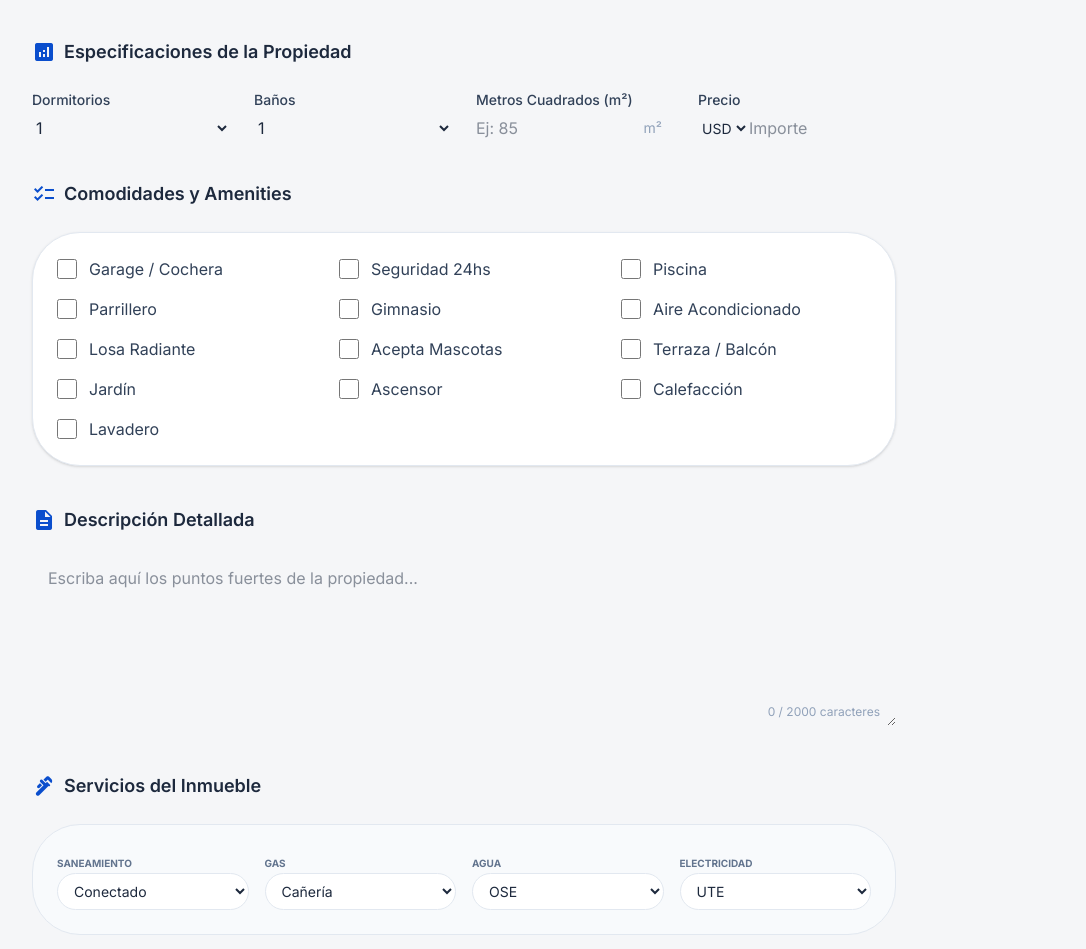
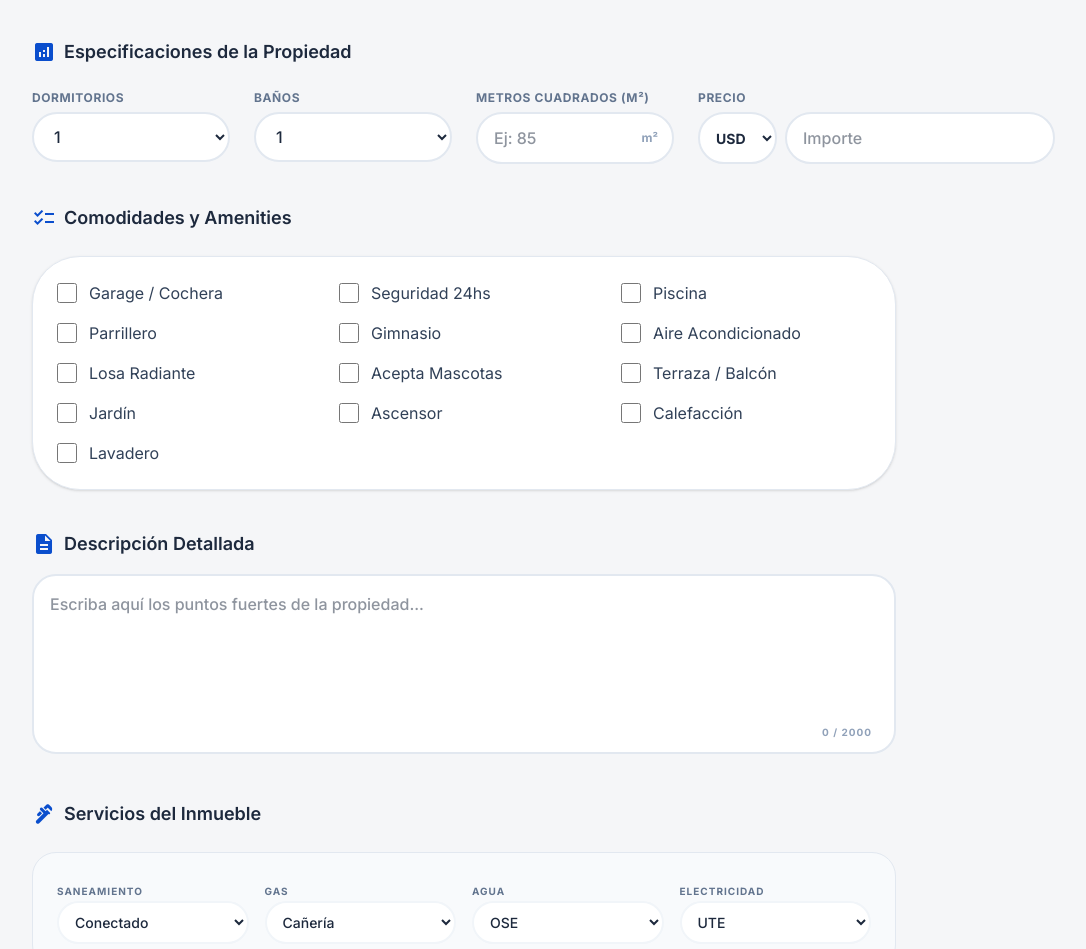
Before and after one commit to elferdi2024-ship-it/familia, a Next.js app: page /publish/details in a window 1280 px wide. Shown: the part 479-1428 px from the top of the page, without its empty margins (176-1262 px from the left). Built offline with nearby package versions, Linux system fonts and the light colour scheme; no server answers.

Commit message:
Fix image drag-and-drop and improve input visibility in publishing flow

```diff
--- a/app/publish/details/page.tsx
+++ b/app/publish/details/page.tsx
@@ -67,12 +67,12 @@ export default function PublishDetailsPage() {
                             <h2 className="text-lg font-semibold">Especificaciones de la Propiedad</h2>
                         </div>
                         <div className="grid grid-cols-1 sm:grid-cols-2 md:grid-cols-4 gap-6">
-                            <div>
-                                <label className="block text-sm font-medium text-slate-700 dark:text-slate-300 mb-1.5">Dormitorios</label>
+                            <div className="space-y-1.5">
+                                <label className="block text-xs font-bold uppercase tracking-wider text-slate-500 dark:text-slate-400">Dormitorios</label>
                                 <select
                                     value={data.bedrooms}
                                     onChange={(e) => updateData({ bedrooms: Number(e.target.value) })}
-                                    className="w-full rounded-lg border-slate-300 dark:border-slate-700 dark:bg-slate-900 focus:ring-primary focus:border-primary"
+                                    className="w-full px-4 py-3 rounded-xl border-2 border-slate-200 dark:border-slate-800 bg-white dark:bg-slate-900 focus:ring-2 focus:ring-primary focus:border-primary transition-all outline-none font-medium"
                                 >
                                     <option value={1}>1</option>
                                     <option value={2}>2</option>
@@ -80,12 +80,12 @@ export default function PublishDetailsPage() {
                                     <option value={4}>4+</option>
                                 </select>
                             </div>
-                            <div>
-                                <label className="block text-sm font-medium text-slate-700 dark:text-slate-300 mb-1.5">Baños</label>
+                            <div className="space-y-1.5">
+                                <label className="block text-xs font-bold uppercase tracking-wider text-slate-500 dark:text-slate-400">Baños</label>
                                 <select
                                     value={data.bathrooms}
                                     onChange={(e) => updateData({ bathrooms: Number(e.target.value) })}
-                                    className="w-full rounded-lg border-slate-300 dark:border-slate-700 dark:bg-slate-900 focus:ring-primary focus:border-primary"
+                                    className="w-full px-4 py-3 rounded-xl border-2 border-slate-200 dark:border-slate-800 bg-white dark:bg-slate-900 focus:ring-2 focus:ring-primary focus:border-primary transition-all outline-none font-medium"
                                 >
                                     <option value={1}>1</option>
                                     <option value={2}>2</option>
@@ -93,32 +93,32 @@ export default function PublishDetailsPage() {
                                     <option value={4}>4+</option>
                                 </select>
                             </div>
-                            <div>
-                                <label className="block text-sm font-medium text-slate-700 dark:text-slate-300 mb-1.5">Metros Cuadrados (m²)</label>
-                                <div className="relative">
+                            <div className="space-y-1.5">
+                                <label className="block text-xs font-bold uppercase tracking-wider text-slate-500 dark:text-slate-400">Metros Cuadrados (m²)</label>
+                                <div className="relative group">
                                     <input
-                                        className="w-full rounded-lg border-slate-300 dark:border-slate-700 dark:bg-slate-900 focus:ring-primary focus:border-primary pr-12"
+                                        className="w-full px-4 py-3 rounded-xl border-2 border-slate-200 dark:border-slate-800 bg-white dark:bg-slate-900 focus:ring-2 focus:ring-primary focus:border-primary transition-all outline-none font-medium pr-12"
                                         placeholder="Ej: 85"
                                         type="number"
                                         value={data.area || ""}
                                         onChange={(e) => updateData({ area: Number(e.target.value) })}
                                     />
-                                    <span className="absolute right-3 top-1/2 -translate-y-1/2 text-slate-400 text-sm">m²</span>
+                                    <span className="absolute right-4 top-1/2 -translate-y-1/2 text-slate-400 text-xs font-bold">m²</span>
                                 </div>
                             </div>
-                            <div>
-                                <label className="block text-sm font-medium text-slate-700 dark:text-slate-300 mb-1.5">Precio</label>
-                                <div className="flex">
+                            <div className="space-y-1.5">
+                                <label className="block text-xs font-bold uppercase tracking-wider text-slate-500 dark:text-slate-400">Precio</label>
+                                <div className="flex gap-2">
                                     <select
                                         value={data.currency}
                                         onChange={(e) => updateData({ currency: e.target.value as "USD" | "UYU" })}
-                                        className="rounded-l-lg border-r-0 border-slate-300 dark:border-slate-700 dark:bg-slate-900 focus:ring-primary focus:border-primary text-sm w-16"
+                                        className="w-24 px-3 py-3 rounded-xl border-2 border-slate-200 dark:border-slate-800 bg-white dark:bg-slate-900 focus:ring-2 focus:ring-primary focus:border-primary transition-all outline-none font-bold text-sm"
                                     >
                                         <option value="USD">USD</option>
                                         <option value="UYU">UYU</option>
                                     </select>
                                     <input
-                                        className="w-full rounded-r-lg border-slate-300 dark:border-slate-700 dark:bg-slate-900 focus:ring-primary focus:border-primary"
+                                        className="flex-1 px-4 py-3 rounded-xl border-2 border-slate-200 dark:border-slate-800 bg-white dark:bg-slate-900 focus:ring-2 focus:ring-primary focus:border-primary transition-all outline-none font-medium"
                                         placeholder="Importe"
                                         type="number"
                                         value={data.price || ""}
@@ -163,14 +163,14 @@ export default function PublishDetailsPage() {
                         </div>
                         <div className="relative">
                             <textarea
-                                className="w-full rounded-xl border-slate-300 dark:border-slate-700 dark:bg-slate-900 focus:ring-primary focus:border-primary p-4"
+                                className="w-full px-4 py-4 rounded-2xl border-2 border-slate-200 dark:border-slate-800 bg-white dark:bg-slate-900 focus:ring-2 focus:ring-primary focus:border-primary transition-all outline-none font-medium resize-none"
                                 placeholder="Escriba aquí los puntos fuertes de la propiedad..."
                                 rows={6}
                                 value={data.description}
                                 onChange={(e) => updateData({ description: e.target.value })}
                             ></textarea>
-                            <div className="absolute bottom-3 right-4 text-xs text-slate-400">
-                                {data.description.length} / 2000 caracteres
+                            <div className="absolute bottom-4 right-4 text-[10px] font-bold uppercase tracking-widest text-slate-400 bg-white/80 dark:bg-slate-900/80 px-2 py-1 rounded-md">
+                                {data.description.length} / 2000
                             </div>
                         </div>
                     </section>
@@ -181,48 +181,48 @@ export default function PublishDetailsPage() {
                             <span className="material-icons text-primary">plumbing</span>
                             <h2 className="text-lg font-semibold">Servicios del Inmueble</h2>
                         </div>
-                        <div className="grid grid-cols-1 sm:grid-cols-2 md:grid-cols-4 gap-4 p-6 bg-slate-50 dark:bg-slate-800/50 rounded-xl border border-slate-200 dark:border-slate-800 outline-none">
-                            <div className="space-y-2">
-                                <label className="text-[10px] font-bold uppercase text-slate-500">Saneamiento</label>
+                        <div className="grid grid-cols-1 sm:grid-cols-2 md:grid-cols-4 gap-4 p-6 bg-slate-50 dark:bg-slate-800/30 rounded-2xl border border-slate-200 dark:border-slate-800">
+                            <div className="space-y-1.5">
+                                <label className="text-[10px] font-bold uppercase tracking-widest text-slate-500">Saneamiento</label>
                                 <select
                                     value={data.utilityStatus.saneamiento}
                                     onChange={(e) => updateData({ utilityStatus: { ...data.utilityStatus, saneamiento: e.target.value as any } })}
-                                    className="w-full px-3 py-2 bg-white dark:bg-slate-900 border border-slate-200 dark:border-slate-800 rounded-lg text-sm"
+                                    className="w-full px-3 py-2.5 bg-white dark:bg-slate-900 border-2 border-slate-100 dark:border-slate-800 rounded-xl text-sm font-medium focus:border-primary outline-none transition-all"
                                 >
                                     <option value="conectado">Conectado</option>
                                     <option value="pozo">Pozo Séptico</option>
                                     <option value="pendiente">Pendiente</option>
                                 </select>
                             </div>
-                            <div className="space-y-2">
-                                <label className="text-[10px] font-bold uppercase text-slate-500">Gas</label>
+                            <div className="space-y-1.5">
+                                <label className="text-[10px] font-bold uppercase tracking-widest text-slate-500">Gas</label>
                                 <select
                                     value={data.utilityStatus.gas}
                                     onChange={(e) => updateData({ utilityStatus: { ...data.utilityStatus, gas: e.target.value as any } })}
-                                    className="w-full px-3 py-2 bg-white dark:bg-slate-900 border border-slate-200 dark:border-slate-800 rounded-lg text-sm"
+                                    className="w-full px-3 py-2.5 bg-white dark:bg-slate-900 border-2 border-slate-100 dark:border-slate-800 rounded-xl text-sm font-medium focus:border-primary outline-none transition-all"
                                 >
                                     <option value="cañería">Cañería</option>
                                     <option value="supergas">Supergas</option>
                                     <option value="sin servicio">Sin servicio</option>
                                 </select>
                             </div>
-                            <div className="space-y-2">
-                                <label className="text-[10px] font-bold uppercase text-slate-500">Agua</label>
+                            <div className="space-y-1.5">
+                                <label className="text-[10px] font-bold uppercase tracking-widest text-slate-500">Agua</label>
                                 <select
                                     value={data.utilityStatus.agua}
                                     onChange={(e) => updateData({ utilityStatus: { ...data.utilityStatus, agua: e.target.value as any } })}
-                                    className="w-full px-3 py-2 bg-white dark:bg-slate-900 border border-slate-200 dark:border-slate-800 rounded-lg text-sm"
+                                    className="w-full px-3 py-2.5 bg-white dark:bg-slate-900 border-2 border-slate-100 dark:border-slate-800 rounded-xl text-sm font-medium focus:border-primary outline-none transition-all"
                                 >
                                     <option value="OSE">OSE</option>
                                     <option value="pozo">Pozo</option>
                                 </select>
                             </div>
-                            <div className="space-y-2">
-                                <label className="text-[10px] font-bold uppercase text-slate-500">Electricidad</label>
+                            <div className="space-y-1.5">
+                                <label className="text-[10px] font-bold uppercase tracking-widest text-slate-500">Electricidad</label>
                                 <select
                                     value={data.utilityStatus.electricidad}
                                     onChange={(e) => updateData({ utilityStatus: { ...data.utilityStatus, electricidad: e.target.value as any } })}
-                                    className="w-full px-3 py-2 bg-white dark:bg-slate-900 border border-slate-200 dark:border-slate-800 rounded-lg text-sm"
+                                    className="w-full px-3 py-2.5 bg-white dark:bg-slate-900 border-2 border-slate-100 dark:border-slate-800 rounded-xl text-sm font-medium focus:border-primary outline-none transition-all"
                                 >
                                     <option value="UTE">UTE</option>
                                     <option value="solar">Solar</option>
@@ -240,7 +240,7 @@ export default function PublishDetailsPage() {
                         </div>
                         <div className="relative">
                             <input
-                                className="w-full rounded-xl border-slate-300 dark:border-slate-700 dark:bg-slate-900 focus:ring-primary focus:border-primary p-4 pl-12"
+                                className="w-full px-4 py-4 rounded-2xl border-2 border-slate-200 dark:border-slate-800 bg-white dark:bg-slate-900 focus:ring-2 focus:ring-primary focus:border-primary transition-all outline-none font-medium pl-12"
                                 placeholder="URL de la imagen del plano (PNG, JPG)..."
                                 type="url"
                                 value={data.floorplanUrl || ""}
@@ -248,7 +248,7 @@ export default function PublishDetailsPage() {
                             />
                             <span className="absolute left-4 top-1/2 -translate-y-1/2 material-icons text-slate-400">link</span>
                         </div>
-                        <p className="mt-2 text-xs text-slate-500">Cargue el plano para que los interesados tengan una mejor idea de la distribución.</p>
+                        <p className="mt-2 text-xs text-slate-500 italic font-medium">Cargue el plano para que los interesados tengan una mejor idea de la distribución.</p>
                     </section>
 
                     {/* Section: Uruguay Specifics */}
```
Also changed, not shown: components/publish/ImageUploader.tsx (+34 -5 lines).
